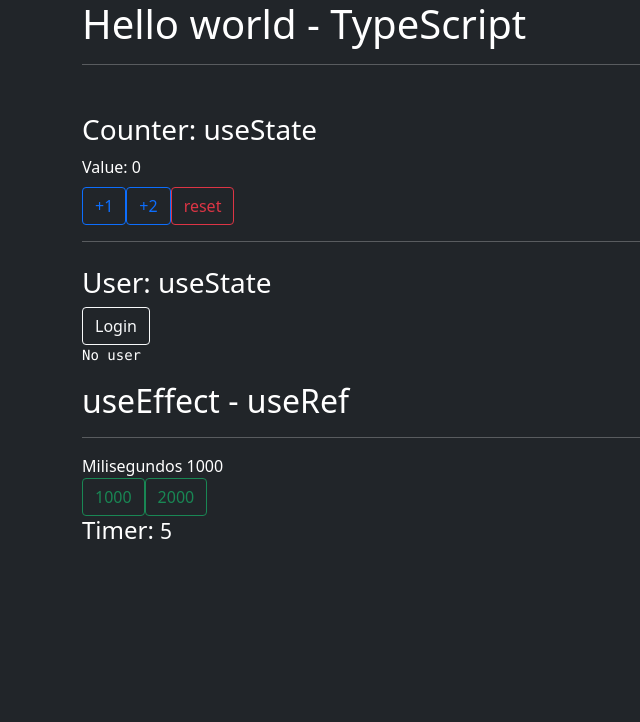
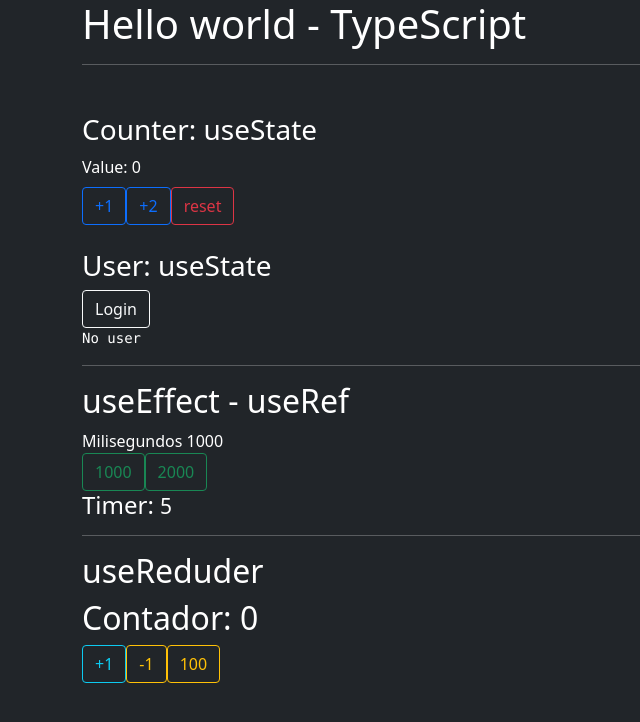
Before and after one commit to toledodavid/react-TypeScript-examples, a React (Create React App) app: page / in a window 1280 px wide. Shown: the top 722 px of the page, without its empty margins (0-640 px from the left). Built offline with nearby package versions, Linux system fonts and the light colour scheme.

Commit message:
create-ContadorReducer-component-and-use-useReducer-hook

```diff
--- a/src/App.tsx
+++ b/src/App.tsx
@@ -2,6 +2,7 @@
 import User from './components/User';
 
 import TimerPadre from './components/TimerPadre';
+import ContadorReducer from './components/ContadorReducer';
 
 
 function App() {
@@ -12,13 +13,17 @@
 
       <Counter />
 
+      <User/>
+
       <hr/>
 
-      <User/>
+      <h2>useEffect - useRef</h2>
+      <TimerPadre />
 
-      <h2>useEffect - useRef</h2>
       <hr/>
-      <TimerPadre />
+
+      <h2>useReduder</h2>
+      <ContadorReducer/>
 
     </>
   );
--- /dev/null
+++ b/src/components/ContadorReducer.tsx
@@ -0,0 +1,64 @@
+import { useReducer } from "react";
+
+const initialState = {
+  contador: 0
+}
+
+type ActionType = | {type: 'incrementar'} | {type: 'decrementar'} | {type: 'custom', payload: number};
+
+const contadorReducer = (state: typeof initialState, action: ActionType) => {
+  switch (action.type) {
+    case 'incrementar':
+      return {
+        ...state,
+        contador: state.contador + 1
+      }
+
+    case 'decrementar':
+      return {
+        ...state,
+        contador: state.contador - 1
+      }
+
+    case 'custom':
+      return {
+        ...state,
+        contador: action.payload
+      }
+
+    default:
+      return state;
+  }
+}
+
+const ContadorReducer = () => {
+
+  const [{contador}, dispatch] = useReducer(contadorReducer, initialState);
+
+  return(
+    <>
+      <h2>Contador: {contador}</h2>
+
+      <button
+        className="btn btn-outline-info"
+        onClick={() => dispatch({type: 'incrementar'})}>
+          +1
+      </button>
+
+      <button
+        className="btn btn-outline-warning"
+        onClick={() => dispatch({type: 'decrementar'})}>
+          -1
+      </button>
+
+      <button
+        className="btn btn-outline-warning"
+        onClick={() => dispatch({type: 'custom', payload: 100})}>
+          100
+      </button>
+    </>
+  );
+}
+
+
+export default ContadorReducer;
```
